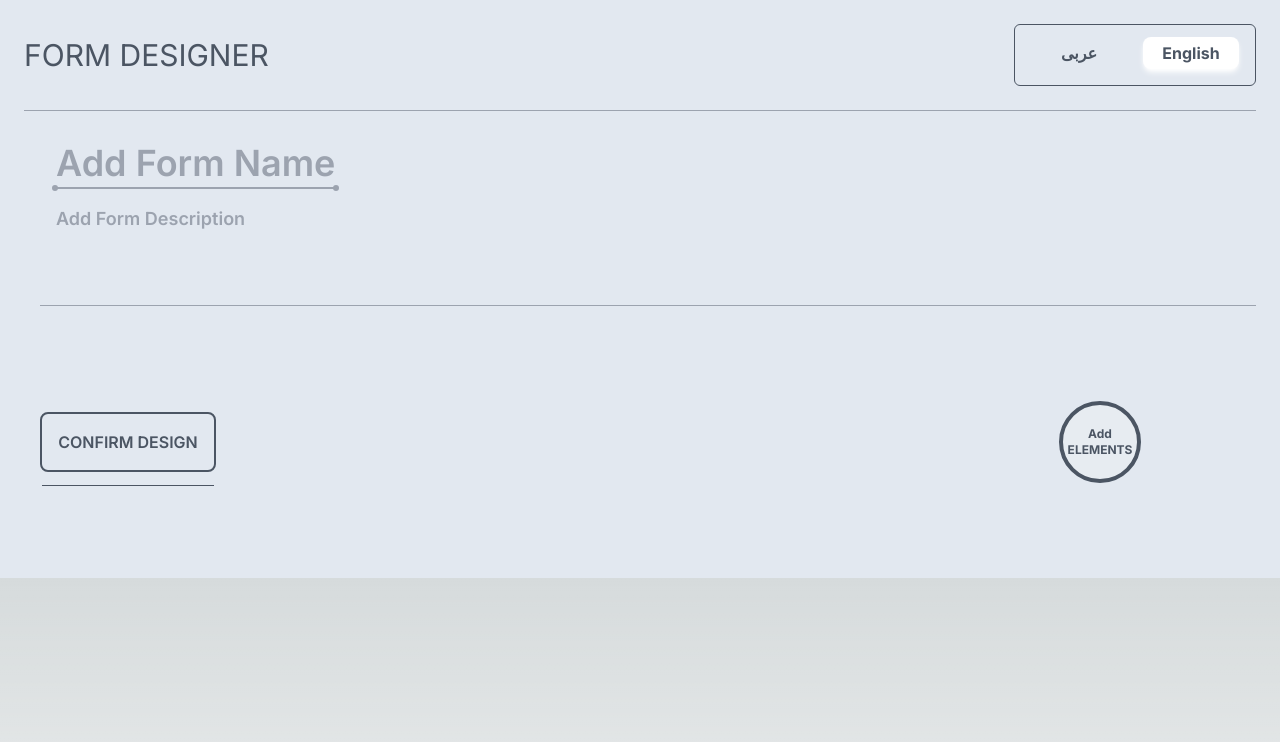
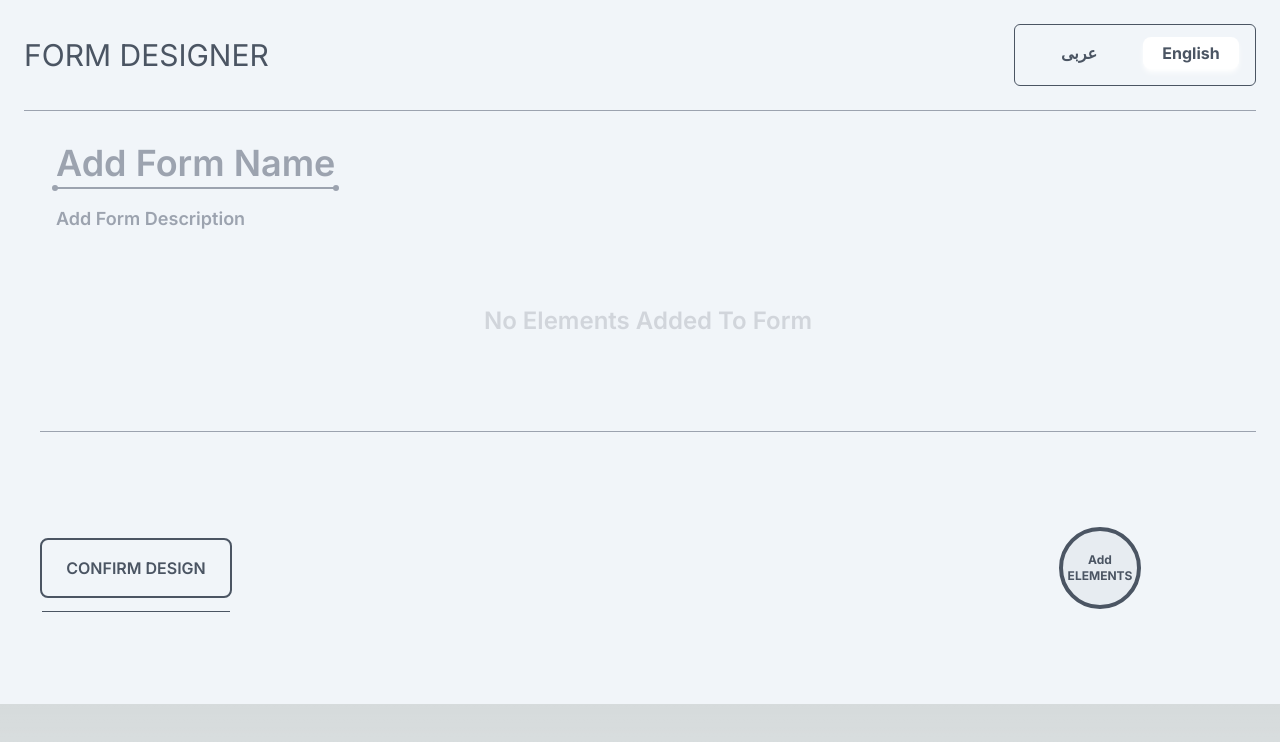
Before and after one commit to atta-hamamah/form-designer, a Next.js app: page / in a window 1280 px wide. Shown: the top 742 px of the page. Built offline with nearby package versions, Linux system fonts and the light colour scheme.

Commit message:
finalized , updated UI

```diff
--- a/src/app/page.js
+++ b/src/app/page.js
@@ -175,7 +175,7 @@ function FormDesigner() {
   }
 
   return (
-    <main style={lang === 'arabic' ? dir : {}} className=" bg-slate-200 w-full select-none items-start p-6">
+    <main style={lang === 'arabic' ? dir : {}} className=" bg-slate-100 w-full select-none items-start p-6 min-w-[770px]">
       <div className=" pb-6 border-b border-gray-400 flex items-center justify-between ">
         <div className=" ">
           {lang === 'english' &&
@@ -200,7 +200,7 @@ function FormDesigner() {
           </p>
         </div>
       </div>
-      <div className=" flex flex-wrap w-full items-start justify-start pl-4 pt-4 ">
+      <div className="flex flex-wrap w-full items-start justify-start pl-4 pt-4 ">
         {(formM && !user) &&
           <div className=" z-10 absolute flex justify-center items-center top-0 left-0 w-full h-screen bg-black bg-opacity-50 ">
             <div className=" flex-wrap absolute flex border-2 border-gray-600 p-4 bg-white rounded-lg w-72 ">
@@ -229,7 +229,7 @@ function FormDesigner() {
           </div>
         }
         {(discM && !user) &&
-          <div className=" z-10 absolute flex justify-center items-center top-0 left-0 w-full h-screen bg-black bg-opacity-50 ">
+          <div className="  z-10 absolute flex justify-center items-center top-0 left-0 w-full h-screen bg-black bg-opacity-50 ">
             <div className=" flex-wrap absolute flex border-2 border-gray-600 p-4 bg-white rounded-lg w-72 ">
               <input value={formDesc}
                 onChange={(event) => {
@@ -253,7 +253,7 @@ function FormDesigner() {
             </div>
           </div>
         }
-        <div className=" border-b mb-6 border-gray-400  w-full ">
+        <div className=" min-h-[305px] border-b mb-6 border-gray-400  w-full ">
           <div className=" w-full p-4 pb-0 ">
             <div className=" w-fit ">
               <div
@@ -273,6 +273,8 @@ function FormDesigner() {
             >{formDesc || (lang === 'arabic' ? 'أضف وصف الإستمارة' : 'Add Form Description')}</div>
           </div>
           <div className={` ${user ? ' caret-transparent ' : ''} flex flex-wrap w-full `}>
+            {
+              inputs.length ?
                 <form className="relative  grid h-full w-full grid-cols-6 gap-x-6 p-2 pb-16">
                   {inputs.map((e, i) => (
                     <div
@@ -423,7 +425,9 @@ function FormDesigner() {
                     </div>
                   ))}
                 </form>
-
+                :
+                <p className='w-full h-44 font-semibold text-gray-300 text-2xl flex items-center justify-center'>{lang === 'arabic' ? 'لا يوجد عناصر فى الاستمارة' : 'No Elements Added To Form'}</p>
+            }
           </div>
         </div>
         <div className=" flex justify-between items-center w-full ">
@@ -436,7 +440,7 @@ function FormDesigner() {
                   confirmDesign()
                 }
               }}
-              className=" relative w-44 cursor-pointer rounded-lg border-2 border-gray-600 p-4 text-center font-semibold text-gray-600 duration-300 hover:bg-gray-600 hover:text-white ">
+              className=" relative w-48 cursor-pointer rounded-lg border-2 border-gray-600 p-4 text-center font-semibold text-gray-600 duration-300 hover:bg-gray-600 hover:text-white ">
               {user ? 'BACK TO DESIGNER' : 'CONFIRM DESIGN'}
               <span className=" left-0 absolute -bottom-4 h-1 w-full border-b border-gray-600"></span>
             </div>
```
Lines whose indentation alone changed are shown as unchanged.
